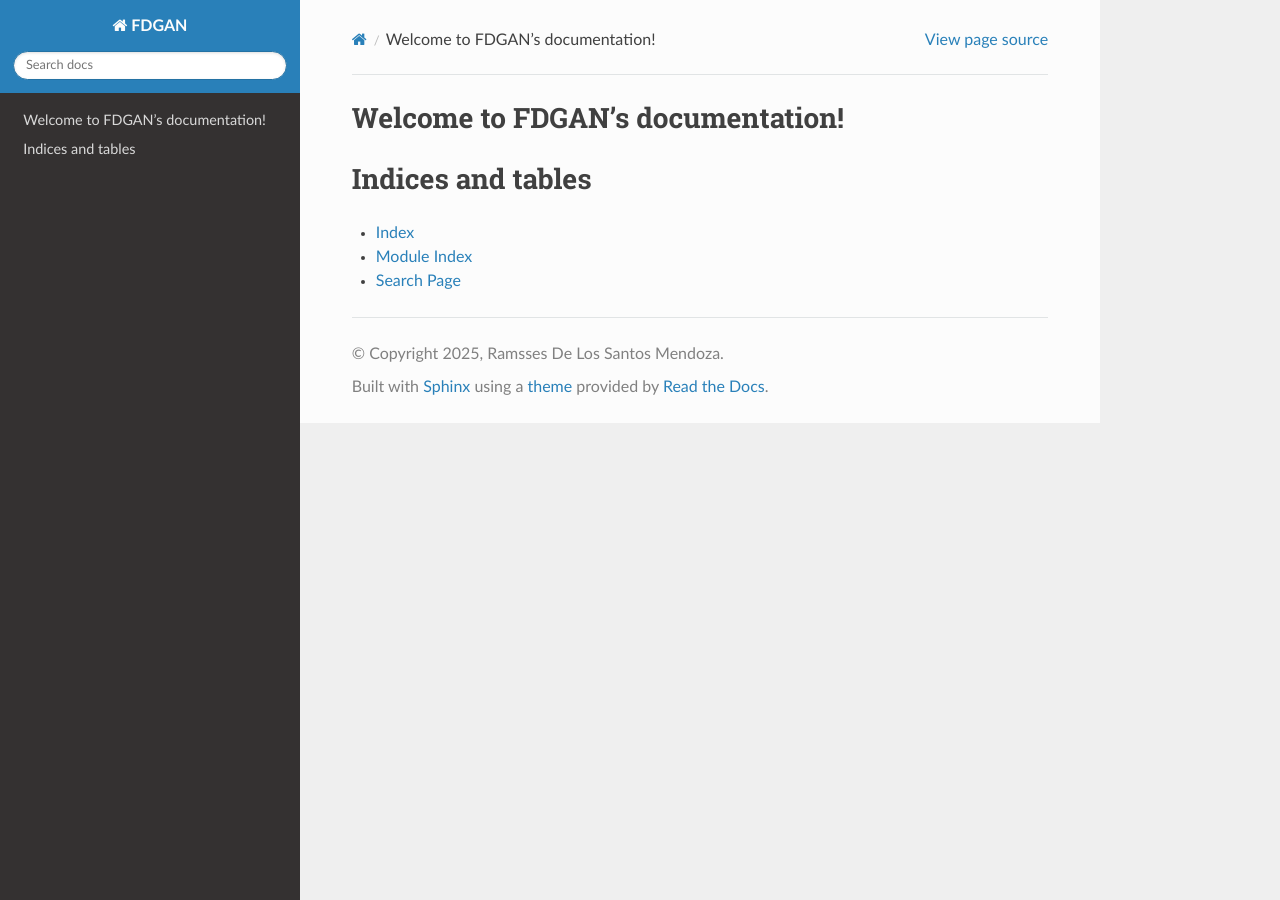
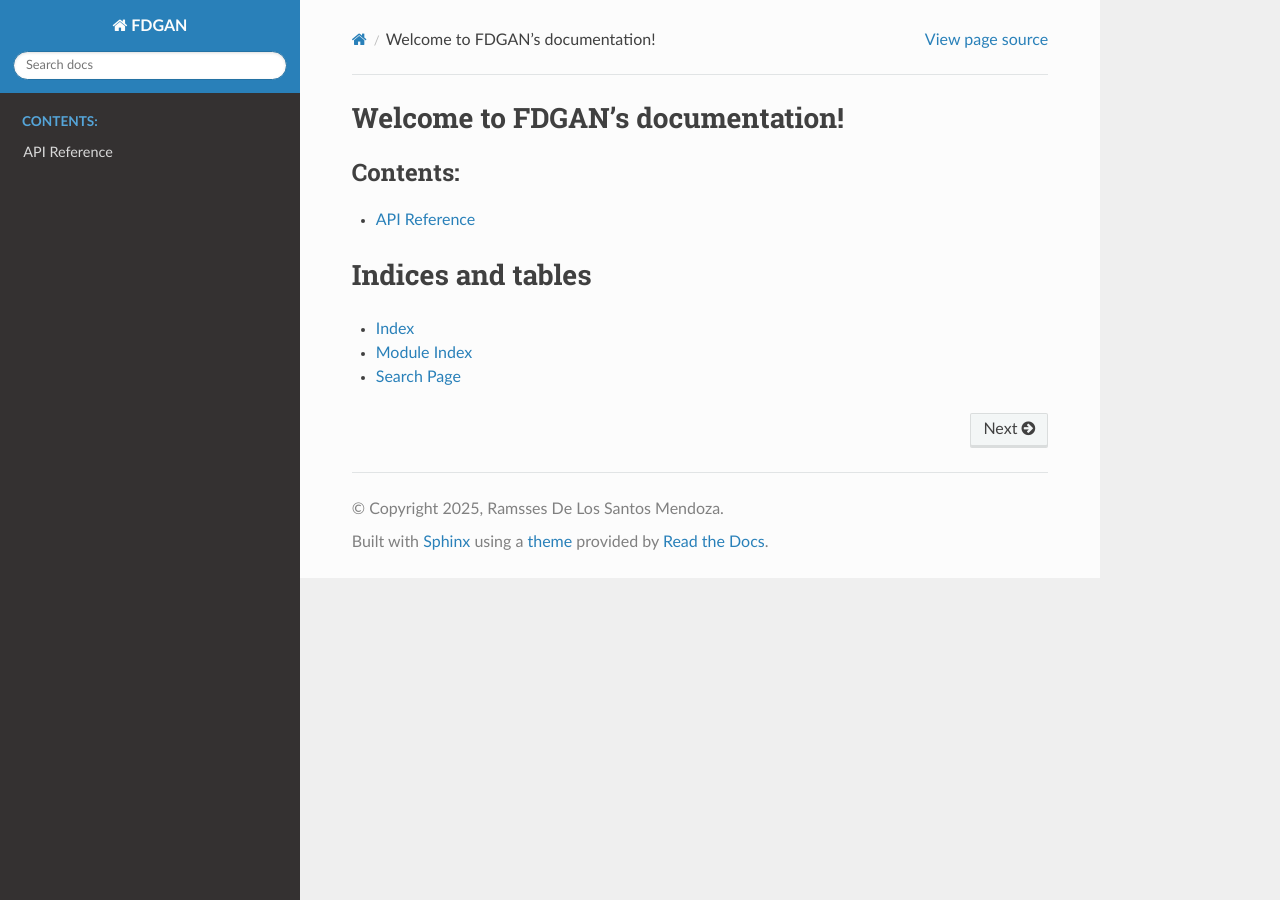
Before and after one commit to Ramssesdlsm/FDGAN, a Sphinx documentation site: the page built from docs/source/index.rst, in a window 1280 px wide. Built offline with Sphinx 7.4.7 and the Read the Docs theme 3.1.0, drawn with Linux system fonts in a browser that asks for light colours.

Commit message:
doc: add API reference to documentation and update index

```diff
--- /dev/null
+++ b/docs/source/api.rst
@@ -0,0 +1,8 @@
+API Reference
+=============
+
+.. autosummary::
+   :toctree: _autosummary
+   :recursive:
+
+   src
--- a/docs/source/index.rst
+++ b/docs/source/index.rst
@@ -10,6 +10,7 @@ Welcome to FDGAN's documentation!
    :maxdepth: 2
    :caption: Contents:
 
+   api
 
 
 Indices and tables
```
